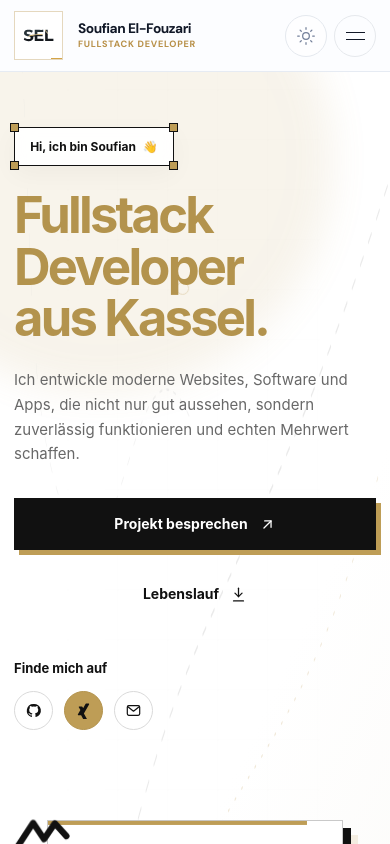
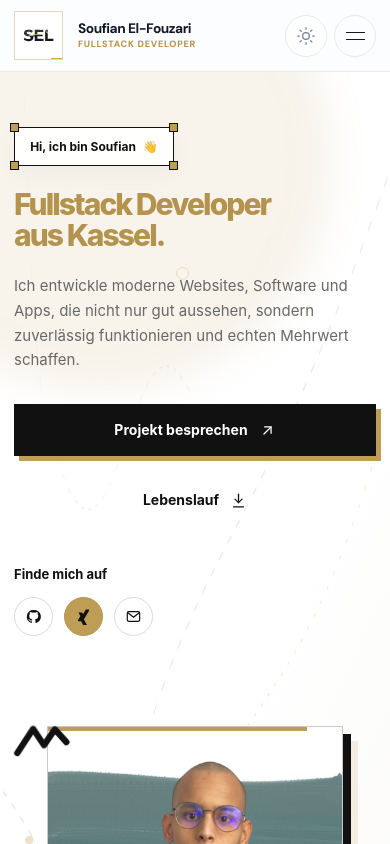
Before and after one commit to SoufianElfouzari/soufian-elfouzari-porfolio, a React (Vite) app: page / in a window 390 px wide. Shown: the top 844 px of the page. Built offline with nearby package versions, Linux system fonts and the light colour scheme.

Commit message:
Match hero headline typography and responsive sizing to reference

```diff
--- a/src/pages/Home/components/Hero/Hero.css
+++ b/src/pages/Home/components/Hero/Hero.css
@@ -1246,3 +1246,33 @@
     animation: none;
   }
 }
+/* Hero headline: two compact lines as in the reference */
+.hero__title {
+  max-width: none;
+  font-size: clamp(43px, 4.2vw, 72px);
+  font-weight: 800;
+  line-height: 1.02;
+  letter-spacing: -0.072em;
+}
+.hero__title-main {
+  display: block;
+  color: #080b11;
+  white-space: nowrap;
+}
+.hero__title-location {
+  display: block;
+  color: #b99650;
+  white-space: nowrap;
+}
+@media (max-width: 1100px) and (min-width: 881px) {
+  .hero__title { font-size: clamp(39px, 4.4vw, 52px); }
+}
+@media (max-width: 880px) {
+  .hero__title { font-size: clamp(38px, 7.6vw, 64px); }
+}
+@media (max-width: 560px) {
+  .hero__title { font-size: clamp(30px, 7.3vw, 43px); letter-spacing: -0.065em; }
+}
+@media (max-width: 370px) {
+  .hero__title { font-size: 29px; }
+}
```
